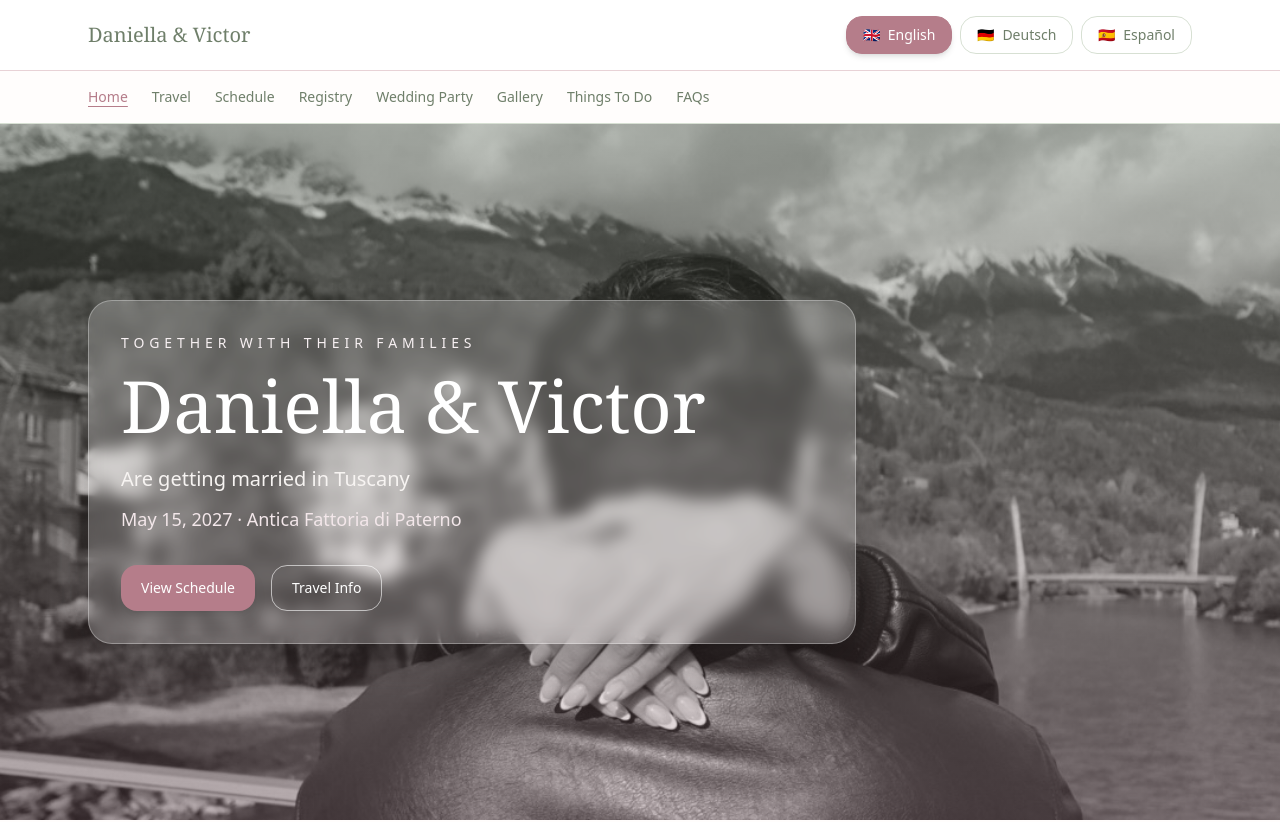
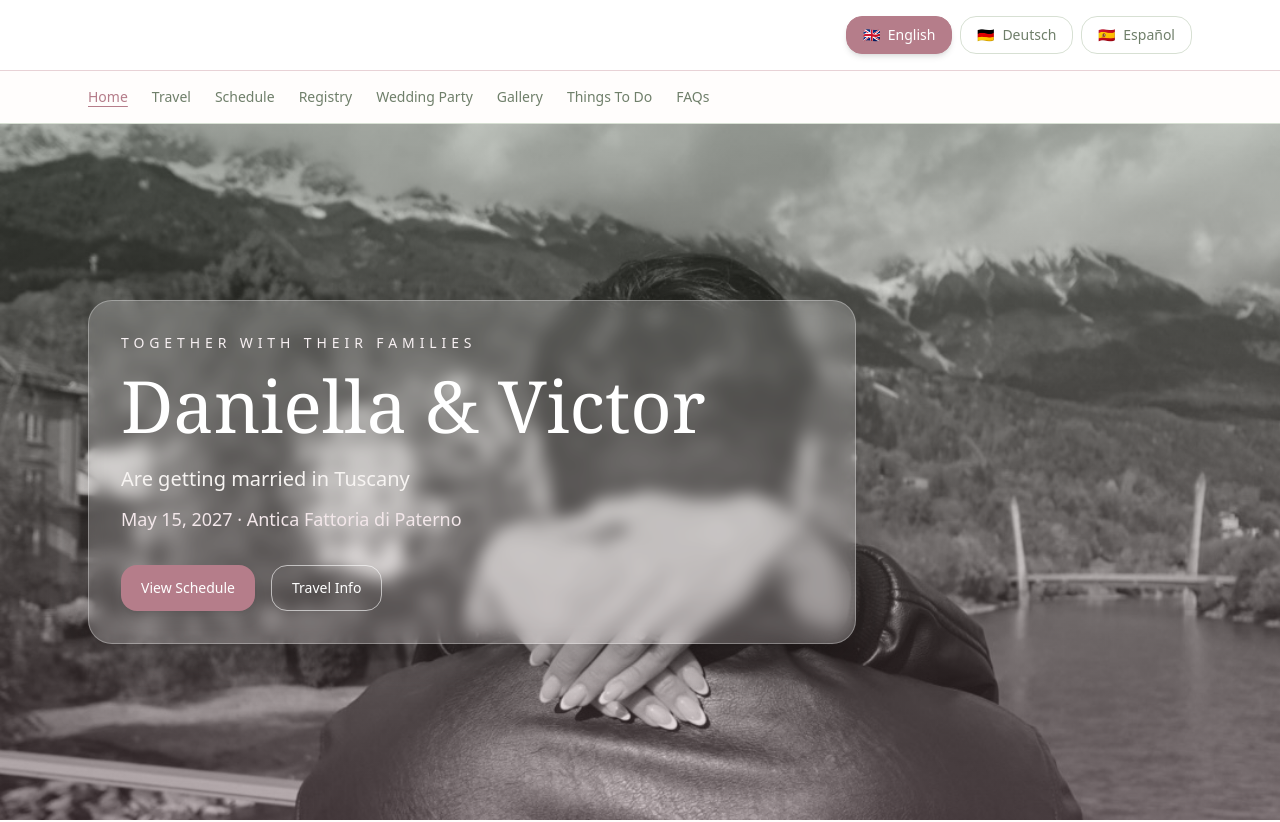
Before and after one commit to riverawedding/rivera-wedding-site, a Next.js app: page / in a window 1280 px wide. Shown: the top 822 px of the page. Built offline with nearby package versions, Linux system fonts and the light colour scheme.

Commit message:
Remove names from header

```diff
--- a/app/page.tsx
+++ b/app/page.tsx
@@ -847,10 +847,8 @@ export default function WeddingWebsite() {
   return (
     <div className="min-h-screen bg-[#FFFDFC] text-[#5F6B5C]">
       <header className="sticky top-0 z-20 border-b border-[#D7E0D3] bg-white/90 backdrop-blur">
-        <div className="mx-auto flex max-w-6xl flex-wrap items-center justify-between gap-4 px-6 py-4">
-          <div>
-            <p className="text-xl font-serif text-[#6F7F6A]">{t.names}</p>
-          </div>
+        <div className="mx-auto flex max-w-6xl flex-wrap items-center justify-end gap-4 px-6 py-4">
+
 
           <div className="flex flex-wrap gap-2">
             {languages.map((item) => {
@@ -905,5 +903,5 @@ export default function WeddingWebsite() {
         </div>
       </footer>
     </div>
-  );
+      );
 }
```
